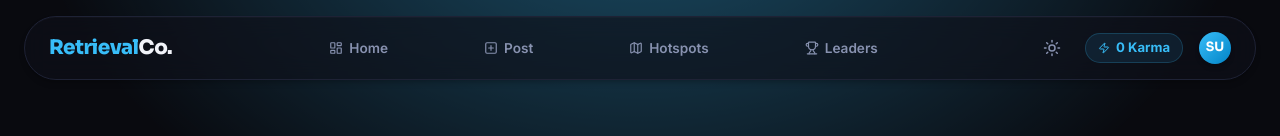
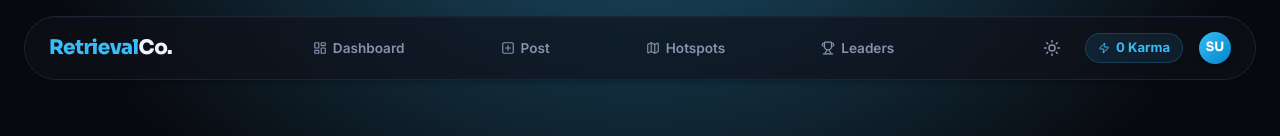
Before and after one commit to abhi-vyakti/Retrieval-Co., a React (Vite) app in the folder retrieval-co-frontend/: page / in a window 1280 px wide. Shown: the top 136 px of the page. Built offline with nearby package versions, Linux system fonts and the light colour scheme; sample sign-in values are in the browser's storage.

Commit message:
feat: rename Home nav link to Dashboard for logged in users

```diff
--- a/retrieval-co-frontend/src/components/NavBar.jsx
+++ b/retrieval-co-frontend/src/components/NavBar.jsx
@@ -82,7 +82,7 @@ export default function NavBar() {
     ];
 
     const authLinks = [
-        { name: "Home", path: "/dashboard", icon: LayoutDashboard },
+        { name: "Dashboard", path: "/dashboard", icon: LayoutDashboard },
         { name: "Post", path: "/create", icon: PlusSquare },
         { name: "Hotspots", path: "/hotspots", icon: Map },
         { name: "Leaders", path: "/leaderboard", icon: Trophy },
```
